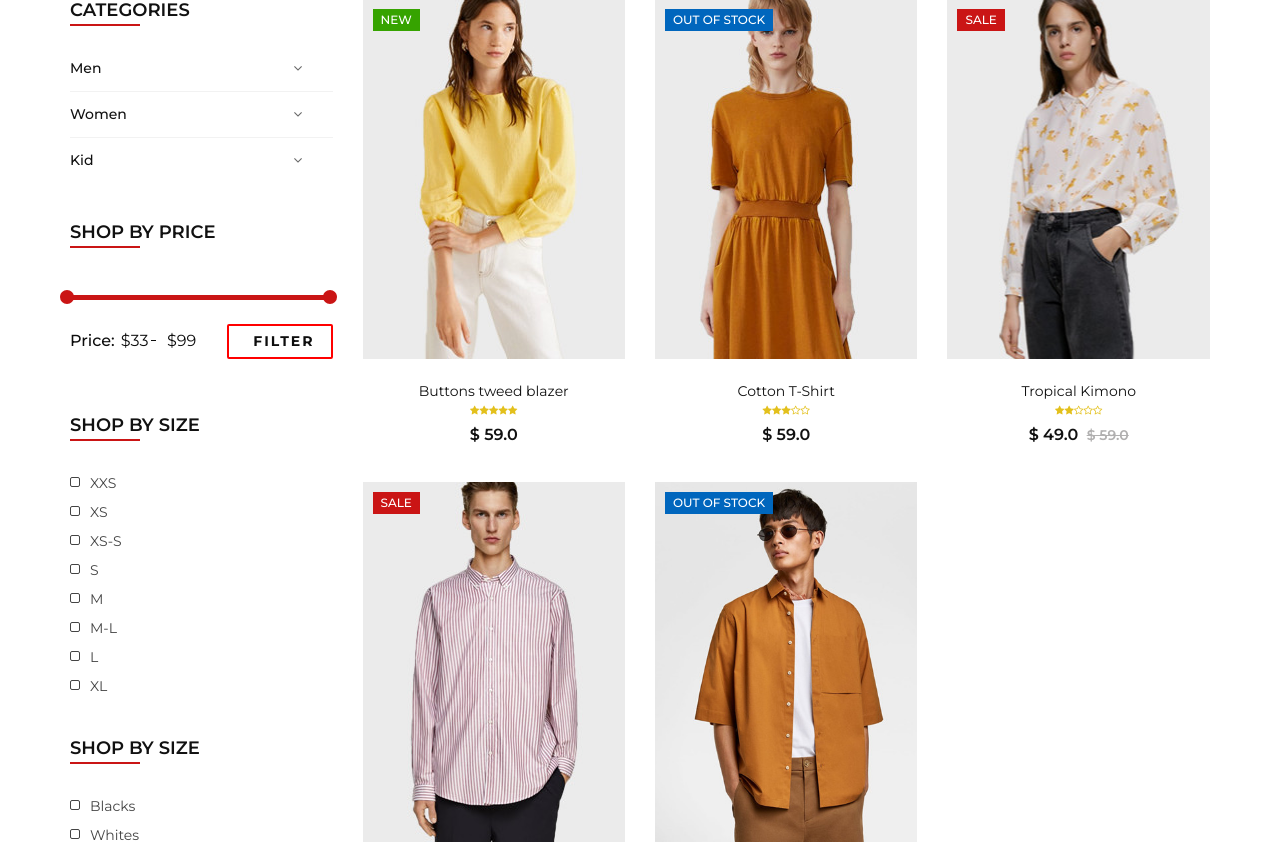
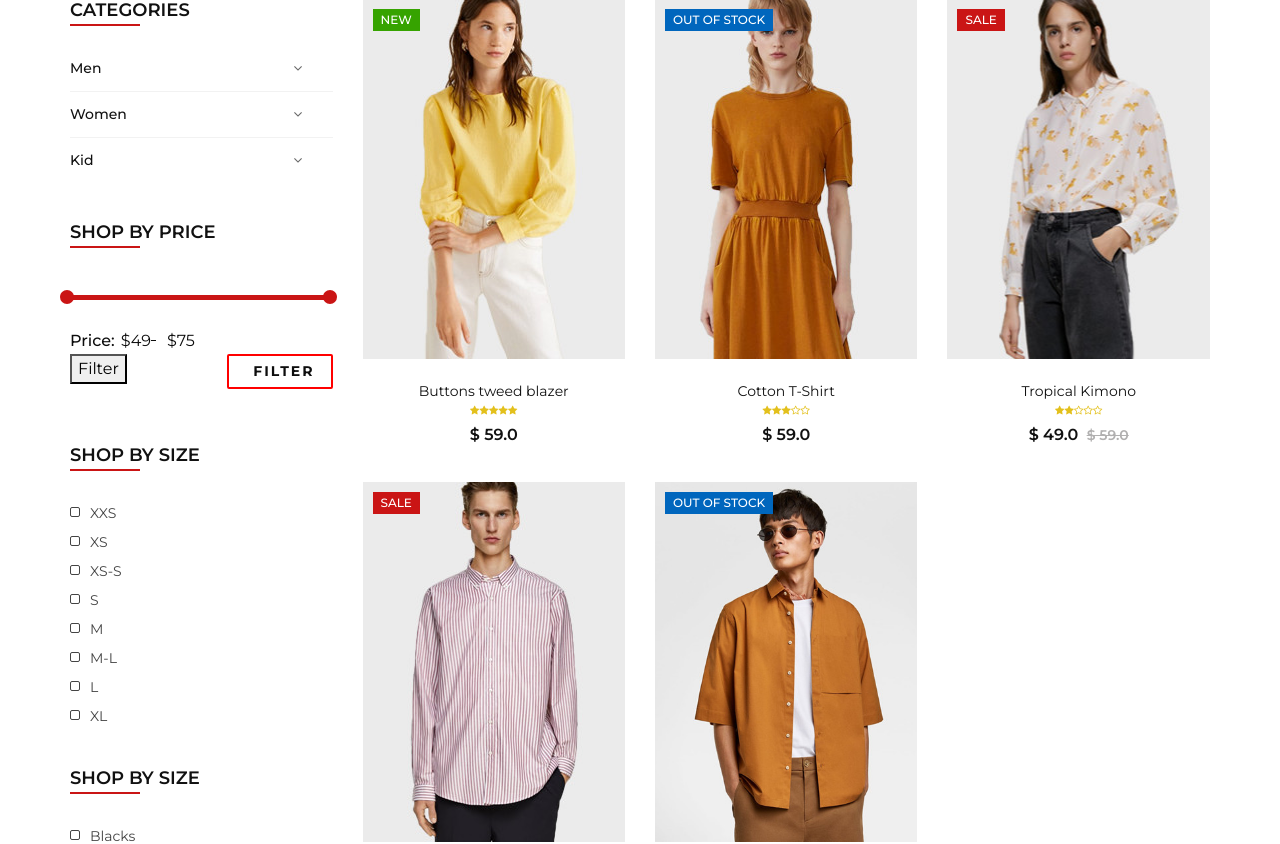
Before and after one commit to yura-seredyuk/web11_ashion_shop, a Django app: page /shop/ in a window 1280 px wide. Shown: the part 214-1058 px from the top of the page. Run offline with Django 4.2, Linux system fonts and the light colour scheme; data comes from the database, SQL or seed files in the repository; some libraries are stand-ins or nearby versions.

Commit message:
add: added price max and min values into shop page filter

```diff
--- a/shop/views.py
+++ b/shop/views.py
@@ -25,14 +25,23 @@ def shop(request, tag_slug=None, category_slug=None):
     else:
         products = Product.objects.all().order_by('-created')
 
+    min_price = max_price = products[0].price
+    for product in products:
+        if product.price < min_price:
+            min_price = product.price
+        if product.price > max_price:
+            max_price = product.price
 
-
+    if request.method == 'POST':
+        print(request)
 
     return render(request, 'pages/shop.html', {'products': products,
                                                 'tags':tags,
                                                 'categories':categories,
                                                 'brands':brands,
-                                                'colors':colors})
+                                                'colors':colors,
+                                                'min_price': int(min_price),
+                                                'max_price': int(max_price)})
 
 def product_details(request, pk):
     product = get_object_or_404(Product,pk = pk)
--- a/templates/pages/shop.html
+++ b/templates/pages/shop.html
@@ -37,13 +37,13 @@
                                 </div>
                             </div>
                         </div>
-                        <div class="sidebar__filter">
+                        <form class="sidebar__filter" name="price_filter" method="get">
                             <div class="section-title">
                                 <h4>Shop by price</h4>
                             </div>
                             <div class="filter-range-wrap">
                                 <div class="price-range ui-slider ui-corner-all ui-slider-horizontal ui-widget ui-widget-content"
-                                data-min="33" data-max="99"></div>
+                                data-min="{{min_price}}" data-max="{{max_price}}"></div>
                                 <div class="range-slider">
                                     <div class="price-input">
                                         <p>Price:</p>
@@ -52,8 +52,9 @@
                                     </div>
                                 </div>
                             </div>
-                            <a href="#">Filter</a>
-                        </div>
+                            <button type="submit">Filter</button>
+                            <a href="#" type="sub">Filter</a>
+                        </form>
                         <div class="sidebar__sizes">
                             <div class="section-title">
                                 <h4>Shop by size</h4>
```
